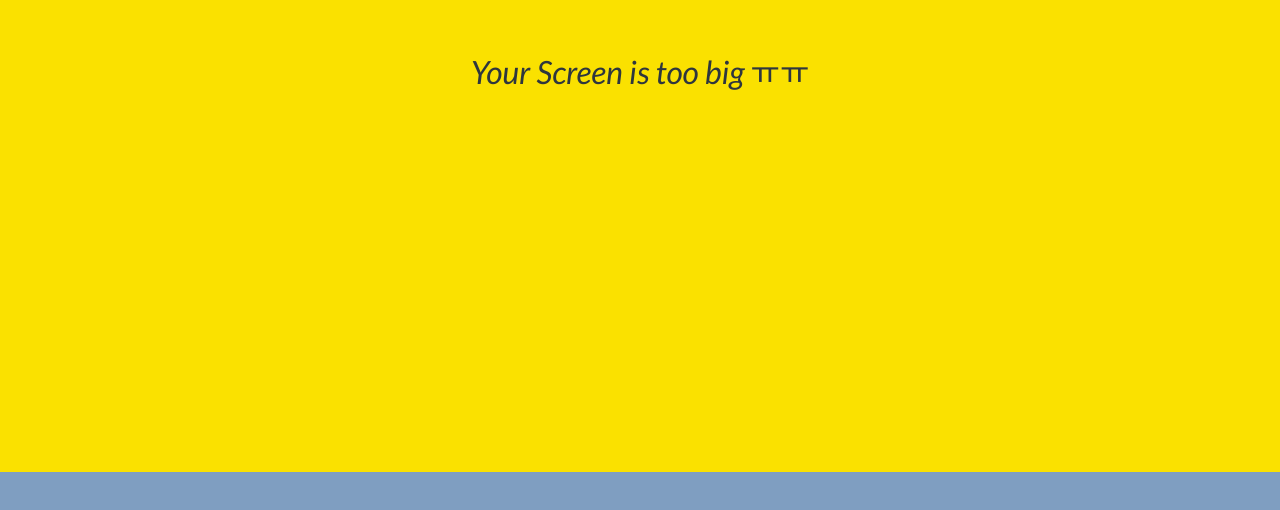
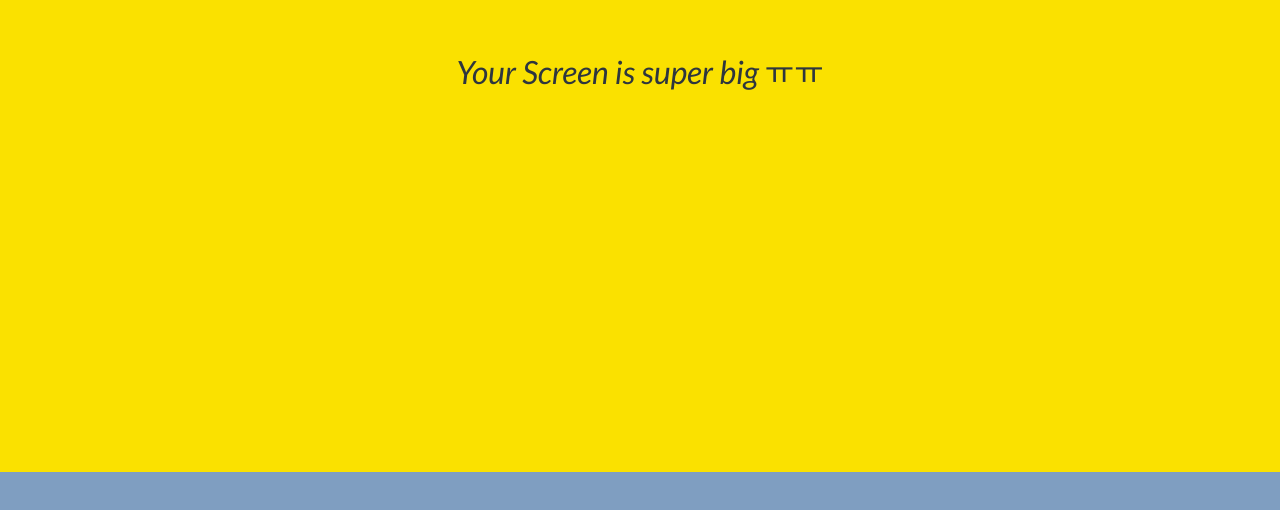
Before and after one commit to kwakdongmyoung/kokoa-clone, a plain HTML site: page chat.html in a window 1280 px wide. Shown: the part 328-838 px from the top of the page. Drawn offline with Linux system fonts and the light colour scheme.

Commit message:
too->super

```diff
--- a/chat.html
+++ b/chat.html
@@ -75,7 +75,7 @@
         </div>
     </form>
     <div class="no-mobile">
-        <span>Your Screen is too big ㅠㅠ</span>
+        <span>Your Screen is super big ㅠㅠ</span>
     </div>
     <script src="https://kit.fontawesome.com/1c4c6ae69d.js" crossorigin="anonymous"></script>
 </body>
```
Also changed, not shown: chats.html (+1 -1 lines), find.html (+1 -1 lines), friends.html (+1 -1 lines), index.html (+1 -1 lines), more.html (+1 -1 lines), seting.html (+1 -1 lines).
